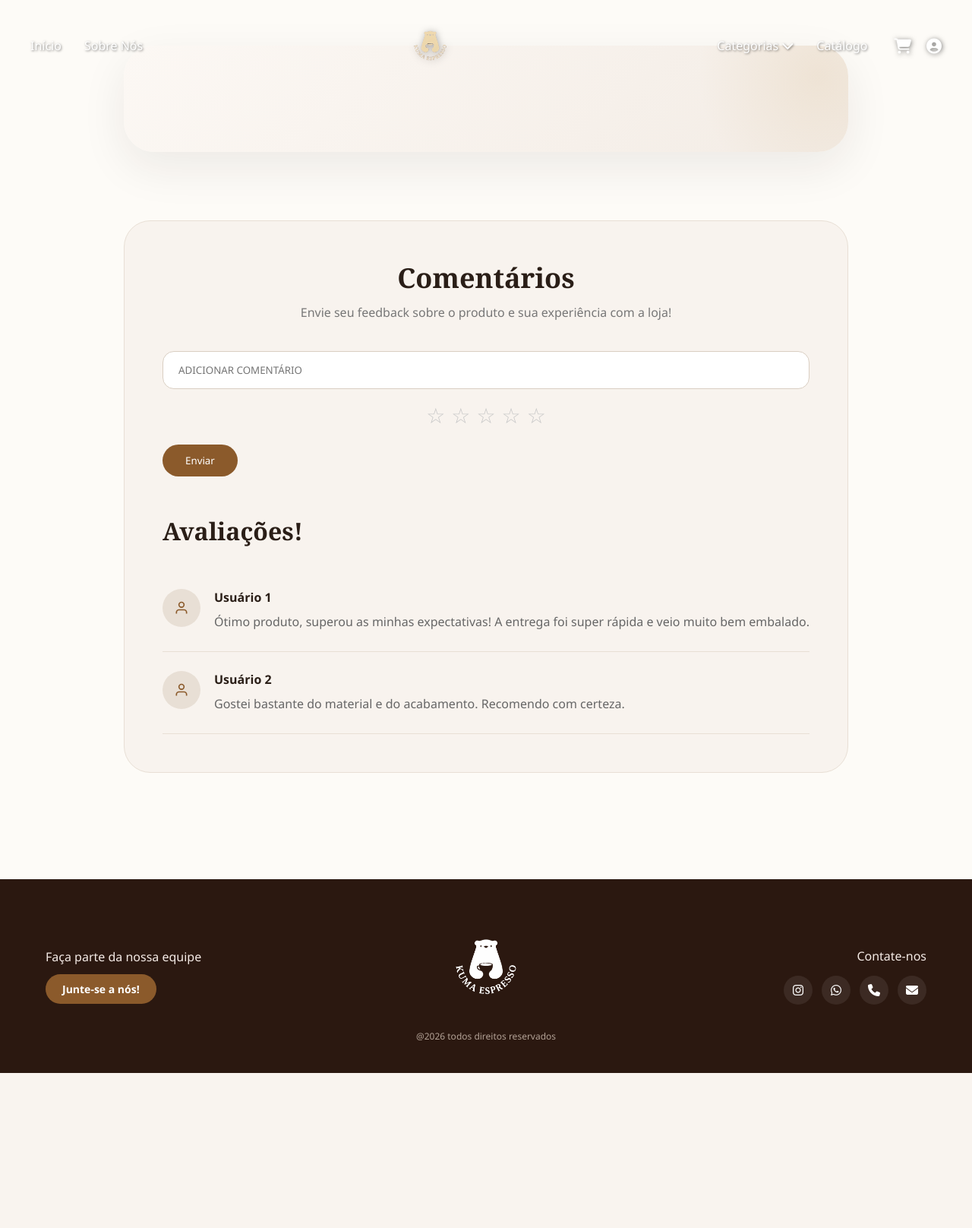
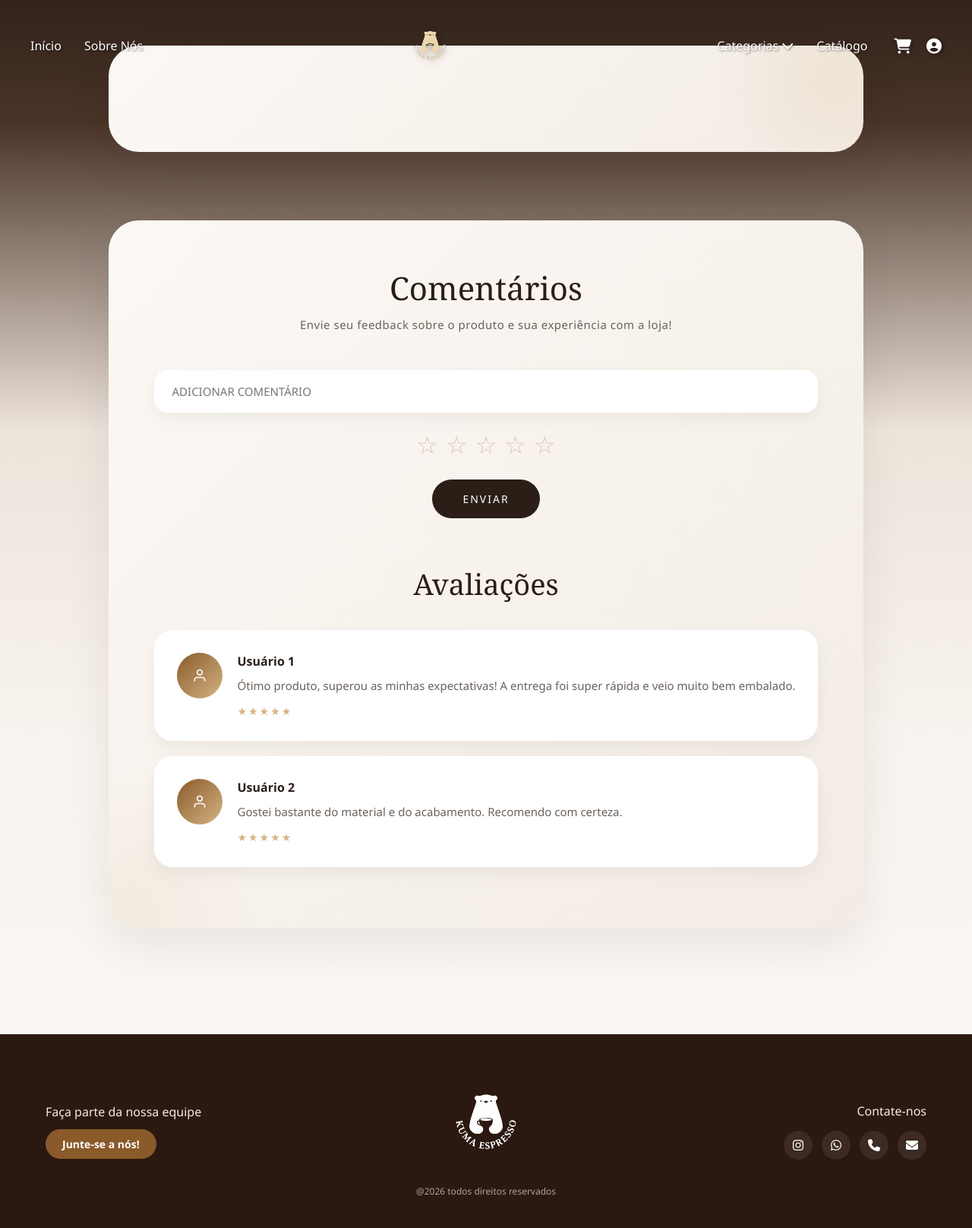
Before and after one commit to fernandagml/kuma-espresso-cafeteria, a Flask app: page /produto/1 in a window 1280 px wide. Shown: the whole page at 76% size. Before the commit the page ends 1412 px from the top, so only its background shows below. Run offline with Flask 3, Linux system fonts and the light colour scheme; data that the repository does not hold is empty.

Commit message:
Css da página de produto e comentários

```diff
--- a/static/styles/unico.css
+++ b/static/styles/unico.css
@@ -1,4 +1,20 @@
 /*CONTAINER*/
+
+body{
+margin:0;
+padding:0;
+
+background:
+linear-gradient(
+180deg,
+#31231B 0%,
+#4A3428 10%,
+#EDE4DB 35%,
+#F8F3EE 60%,
+#FCF8F4 100%
+);
+}
+
 
 .product-detail-container {
     max-width: 1400px;
@@ -198,143 +214,201 @@ max-width:350px;
 
 /*AVALIAÇÕES*/
 
-.reviews-section {
-    background: #F8F3EE;
-    border: 1px solid #E8DFD5;
-    border-radius: 35px;
-    padding: 50px;
+.reviews-section{
+background:linear-gradient(135deg,#FCF8F4 0%,#F3ECE5 100%);
+border-radius:40px;
+padding:60px;
+box-shadow:0 20px 60px rgba(42,30,23,.08);
+position:relative;
+overflow:hidden;
 }
 
-/*COMENTÁRIO */
-
-.comentario-grid {
-    width: 100%;
-    text-align: center;
-    margin-bottom: 25px;
+.reviews-section::before{
+content:"";
+position:absolute;
+bottom:-150px;
+left:-150px;
+width:350px;
+height:350px;
+border-radius:50%;
+background:radial-gradient(rgba(212,180,131,.12),transparent 70%);
 }
 
-.comentario-grid h1 {
-    font-family: Georgia, serif;
-    color: #2A1E17;
-    font-size: 36px;
-    margin-bottom: 10px;
+.add-comment-box{
+position:relative;
+z-index:2;
+margin-bottom:60px;
 }
 
-.comentario-grid p {
-    color: #777;
+.comentario-grid{
+text-align:center;
+margin-bottom:30px;
 }
 
-.comment-input-row {
-    display: flex;
-    flex-direction: column;
-    gap: 15px;
+.comentario-grid h1{
+font-family:Georgia,serif;
+font-size:42px;
+font-weight:500;
+color:#2A1E17;
+margin-bottom:10px;
 }
 
-.input-comment {
-    width: 100%;
-    padding: 15px 20px;
-    border-radius: 15px;
-    border: 1px solid #D9CEC2;
-    background: #FFF;
+.comentario-grid p{
+color:#6B625C;
+font-size:15px;
+letter-spacing:.5px;
 }
 
-.input-comment:focus {
-    outline: none;
-    border-color: #8B5A2B;
+.comment-input-row{
+display:flex;
+flex-direction:column;
+gap:20px;
 }
 
-.star-rating-input {
-    display: flex;
-    justify-content: center;
-    gap: 8px;
+.input-comment{
+width:100%;
+padding:18px 24px;
+border:none;
+border-radius:18px;
+background:#FFF;
+font-size:15px;
+box-shadow:0 8px 25px rgba(0,0,0,.05);
+transition:.3s;
 }
 
-.star-icon {
-    font-size: 28px;
-    cursor: pointer;
-    color: #C8C8C8;
-    transition: .3s;
+.input-comment:focus{
+outline:none;
+box-shadow:0 0 0 3px rgba(139,90,43,.15);
 }
 
-.star-icon:hover {
-    color: #D4B483;
+.star-rating-input{
+display:flex;
+justify-content:center;
+gap:10px;
 }
 
-.btn-submit-comment {
-    margin-top: 20px;
-    background: #8B5A2B;
-    color: white;
-    border: none;
-    padding: 12px 30px;
-    border-radius: 999px;
-    cursor: pointer;
-    transition: .3s;
+.star-icon{
+font-size:32px;
+cursor:pointer;
+color:#D8C7B4;
+transition:.3s;
 }
 
-.btn-submit-comment:hover {
-    background: #2A1E17;
+.star-icon:hover{
+transform:translateY(-3px);
+color:#D4B483;
 }
 
-/*LISTA DE AVALIAÇÕES*/
-
-.reviews-list-container {
-    margin-top: 50px;
+.btn-submit-comment{
+margin:25px auto 0;
+display:block;
+background:#2A1E17;
+color:#FFF;
+border:none;
+padding:16px 40px;
+border-radius:999px;
+font-size:14px;
+letter-spacing:2px;
+text-transform:uppercase;
+cursor:pointer;
+transition:.3s;
 }
 
-.reviews-title {
-    font-family: Georgia, serif;
-    font-size: 32px;
-    color: #2A1E17;
-    margin-bottom: 30px;
+.btn-submit-comment:hover{
+background:#8B5A2B;
+transform:translateY(-2px);
+box-shadow:0 12px 25px rgba(139,90,43,.25);
 }
 
-.review-item {
-    display: flex;
-    gap: 18px;
-    padding: 25px 0;
-    border-bottom: 1px solid #E8DFD5;
+.reviews-list-container{
+position:relative;
+z-index:2;
 }
 
-.user-avatar {
-    width: 50px;
-    height: 50px;
-    border-radius: 50%;
-    background: #E8DFD5;
-    display: flex;
-    align-items: center;
-    justify-content: center;
-    color: #8B5A2B;
-    flex-shrink: 0;
+.reviews-title{
+font-family:Georgia,serif;
+font-size:38px;
+font-weight:500;
+color:#2A1E17;
+margin-bottom:35px;
+text-align:center;
 }
 
-.user-name {
-    font-weight: 700;
-    color: #2A1E17;
-    margin-bottom: 8px;
+.review-item{
+display:flex;
+gap:20px;
+padding:30px;
+margin-bottom:20px;
+background:#FFF;
+border-radius:24px;
+box-shadow:0 10px 25px rgba(0,0,0,.05);
+transition:.3s;
 }
 
-.user-comment-text {
-    color: #666;
-    line-height: 1.7;
+.review-item:hover{
+transform:translateY(-3px);
+box-shadow:0 15px 35px rgba(0,0,0,.08);
 }
 
-/*RESPONSIVO*/
+.user-avatar{
+width:60px;
+height:60px;
+border-radius:50%;
+background:linear-gradient(135deg,#8B5A2B,#D4B483);
+display:flex;
+align-items:center;
+justify-content:center;
+color:#FFF;
+flex-shrink:0;
+}
 
-@media (max-width: 768px) {
+.review-content{
+flex:1;
+}
 
-    .product-detail-container {
-        padding: 0 20px 60px;
-    }
+.user-name{
+font-size:16px;
+font-weight:700;
+color:#2A1E17;
+margin-bottom:8px;
+}
 
-    .product-detail-name {
-        font-size: 34px;
-    }
+.user-comment-text{
+font-size:15px;
+line-height:1.8;
+color:#6B625C;
+margin:0;
+}
 
-    .product-detail-price {
-        font-size: 28px;
-    }
+.review-content::after{
+content:"★★★★★";
+display:block;
+margin-top:10px;
+font-size:14px;
+letter-spacing:2px;
+color:#D4B483;
+}
 
-    .reviews-section {
-        padding: 30px;
-    }
+@media(max-width:768px){
+
+.reviews-section{
+padding:35px 25px;
 }
+
+.comentario-grid h1{
+font-size:32px;
+}
+
+.reviews-title{
+font-size:30px;
+}
+
+.review-item{
+padding:20px;
+}
+
+.user-avatar{
+width:50px;
+height:50px;
+}
+}
--- a/templates/produto_unico.html
+++ b/templates/produto_unico.html
@@ -66,7 +66,7 @@
         </div>
 
         <div class="reviews-list-container">
-            <h2 class="reviews-title">Avaliações!</h2>
+            <h2 class="reviews-title">Avaliações</h2>
 
             <div class="review-item">
                 <div class="user-avatar">
```
